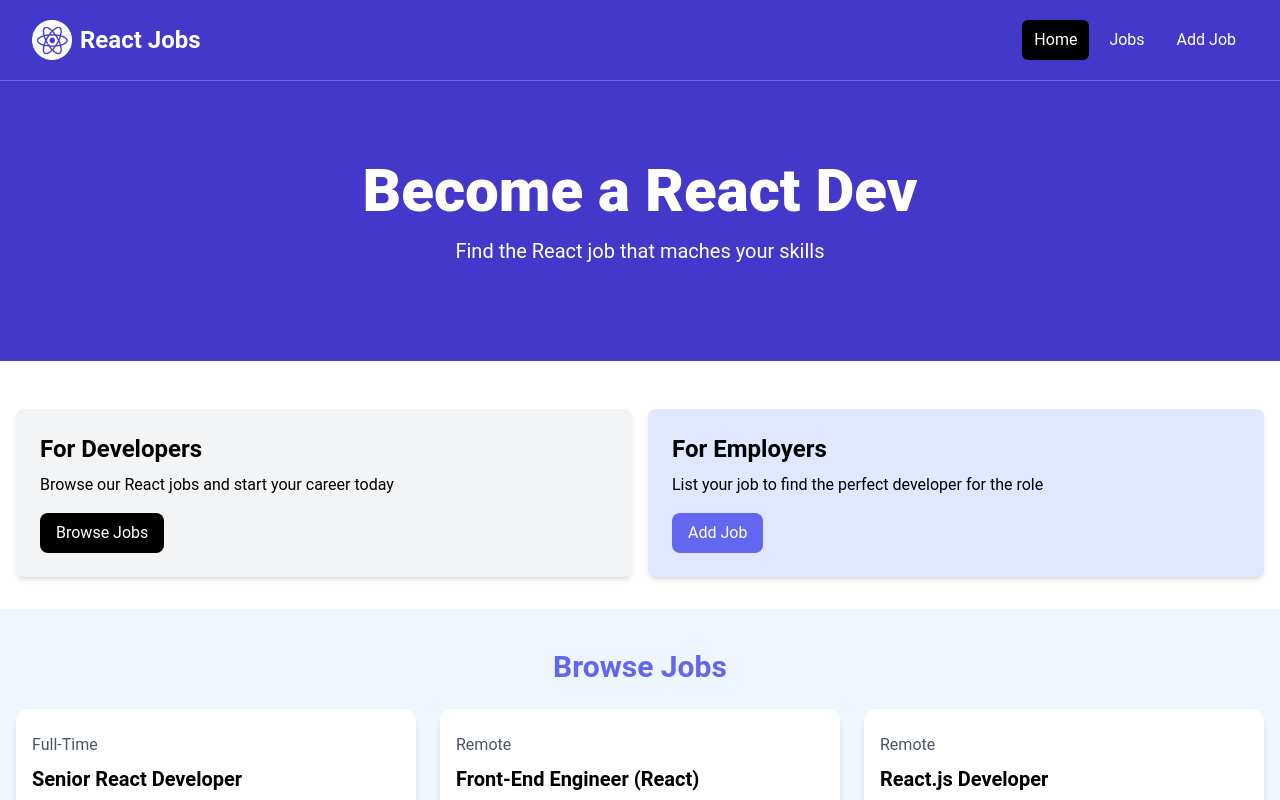
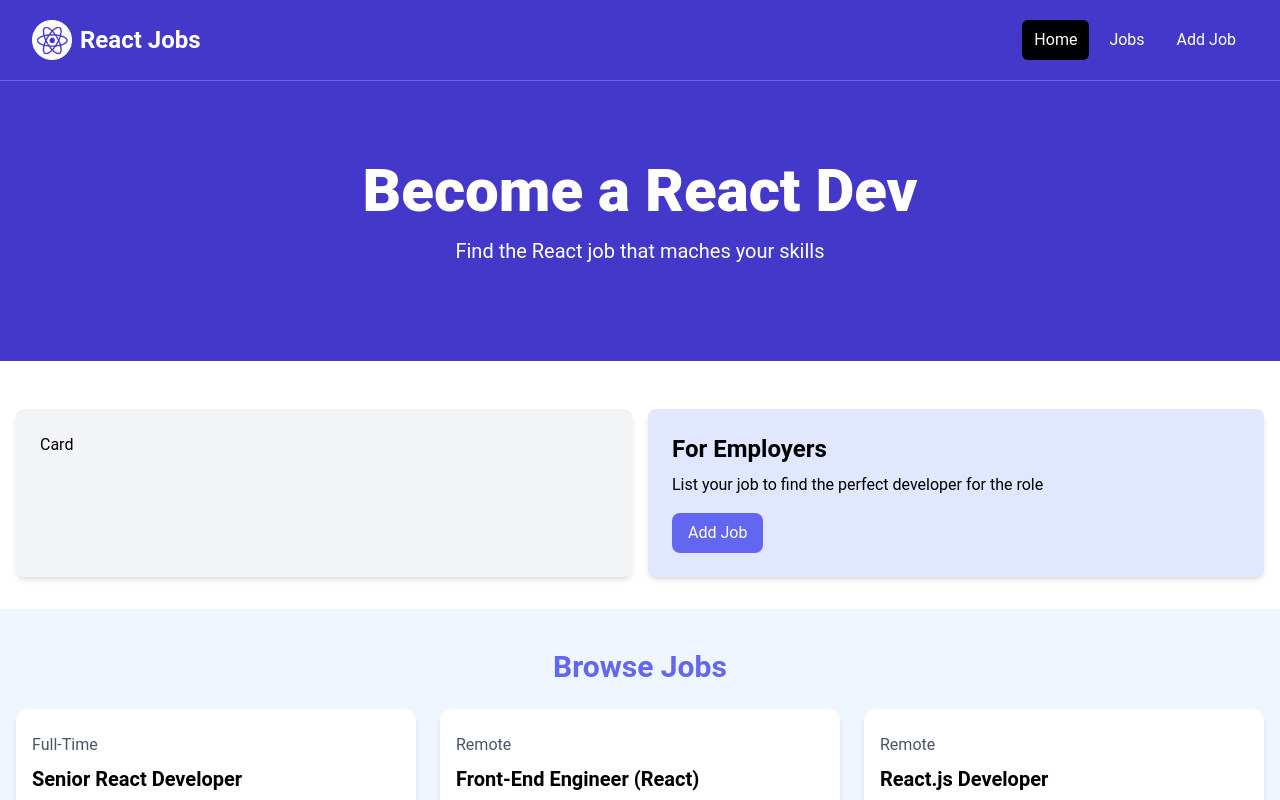
Before and after one commit to nklubega/ReactJobs, a React (Vite) app: page / in a window 1280 px wide. Shown: the top 800 px of the page. Built offline with nearby package versions, Linux system fonts and the light colour scheme.

Commit message:
"added card component"

```diff
--- /dev/null
+++ b/src/components/Card.jsx
@@ -0,0 +1,9 @@
+import React from 'react'
+
+const Card = ( {children} ) => {
+  return (
+    <div className='bg-gray-100 p-6 rounded-lg shadow-md'>Card</div>
+  )
+}
+
+export default Card
--- a/src/components/HomeCards.jsx
+++ b/src/components/HomeCards.jsx
@@ -1,22 +1,12 @@
 import React from 'react'
+import Card from './Card'
 
 const HomeCards = () => {
   return (
     <section className="py-4">
     <div className="container-xl lg:container m-auto">
       <div className="grid grid-cols-1 md:grid-cols-2 gap-4 p-4 rounded-lg">
-        <div className="bg-gray-100 p-6 rounded-lg shadow-md">
-          <h2 className="text-2xl font-bold">For Developers</h2>
-          <p className="mt-2 mb-4">
-            Browse our React jobs and start your career today
-          </p>
-          <a
-            href="/jobs.html"
-            className="inline-block bg-black text-white rounded-lg px-4 py-2 hover:bg-gray-700"
-          >
-            Browse Jobs
-          </a>
-        </div>
+      <Card />
         <div className="bg-indigo-100 p-6 rounded-lg shadow-md">
           <h2 className="text-2xl font-bold">For Employers</h2>
           <p className="mt-2 mb-4">
```
